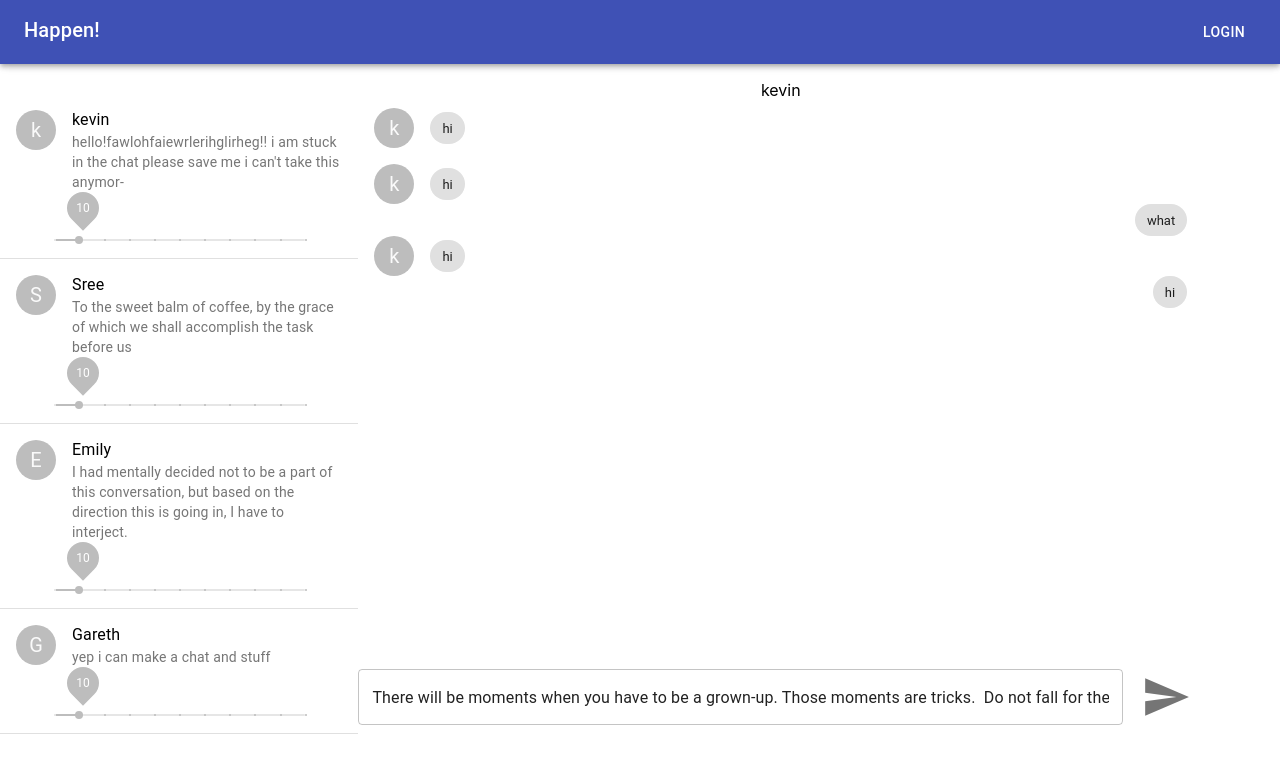
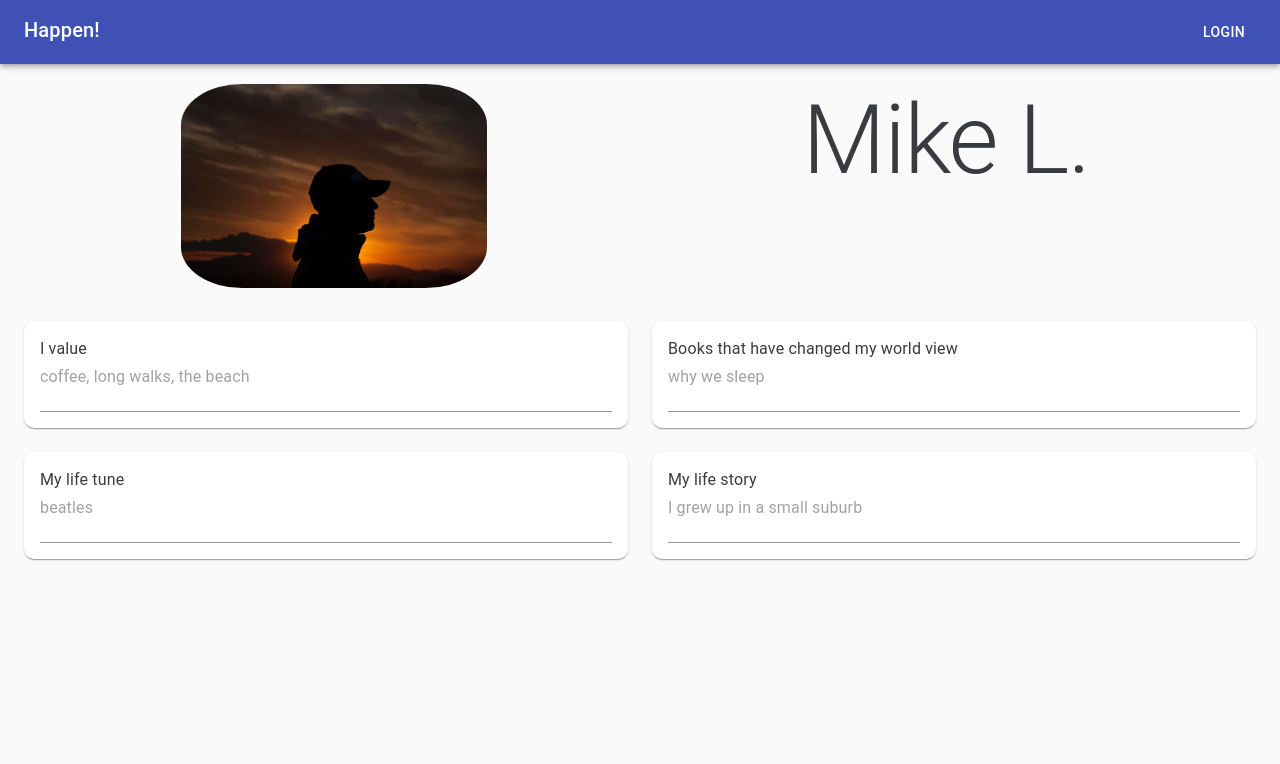
Before and after one commit to SreehariRamMohan/happn-fe, a React (Create React App) app: page / in a window 1280 px wide. Shown: the top 764 px of the page. Built offline with nearby package versions, Linux system fonts and the light colour scheme.

Commit message:
basic profile page

```diff
--- a/src/App.js
+++ b/src/App.js
@@ -4,13 +4,15 @@ import { Button } from '@material-ui/core';
 
 import ChatScreen from './views/ChatScreen';
 import AppHeader from './components/AppHeader';
+import ProfilePage from "./ProfilePage/ProfilePage"
 
 function App() {
   return (
     <div className="App">
       <AppHeader />
       <div style={{marginTop: "10vh"}}>
-        <ChatScreen />
+        <ProfilePage />
+        {/* <ChatScreen /> */}
       </div>
     </div>
   );
--- /dev/null
+++ b/src/ProfilePage/ProfilePage.js
@@ -0,0 +1,130 @@
+import React from 'react';
+import Avatar from '@material-ui/core/Avatar';
+import Button from '@material-ui/core/Button';
+import CssBaseline from '@material-ui/core/CssBaseline';
+import TextField from '@material-ui/core/TextField';
+import Box from '@material-ui/core/Box';
+import Typography from '@material-ui/core/Typography';
+import { makeStyles } from '@material-ui/core/styles';
+import Container from '@material-ui/core/Container';
+import Paper from '@material-ui/core/Paper';
+import Grid from '@material-ui/core/Grid';
+import { withStyles } from "@material-ui/core/styles";
+
+import defaultPhoto from "../res/profile_photo.jpg"
+
+const useStyles = makeStyles((theme) => ({
+  root: {
+    flexGrow: 1,
+  },
+  paper: {
+    padding: theme.spacing(2),
+    textAlign: 'left',
+    color: theme.palette.text.secondary,
+    borderRadius: "10px"
+  },
+  profileItem: {
+    display: 'flex',
+    width: "100%",
+    padding: theme.spacing(2),
+    textAlign: 'center',
+    color: theme.palette.text.secondary,
+  },
+  profilePhoto: {
+      width: "50%",
+      height: "auto",
+      borderRadius: "20%",
+      overflow: "hidden"
+  },
+  cardLayout: {
+      display: "flex",
+      flexDirection: "column",
+      justifyContent: "space-evenly"
+  },
+
+
+}))
+
+const BlackText = withStyles({
+    root: {
+      color: "#3a3b40"
+    }
+  })(Typography)
+
+export default function ProfilePage(props) {
+    const classes = useStyles();
+  return (
+    <>
+        <CssBaseline />
+        <Container component="main" maxWidth="75%">
+        <Grid container spacing={3}>
+
+        <div className={classes.profileItem}>
+            <Grid item xs={6}>
+                <img className={classes.profilePhoto} src={defaultPhoto} alt="Profile Picture" />
+            </Grid>
+            <Grid item xs={6}>
+                <BlackText color={classes.text} variant="h1">Mike L.</BlackText>
+            </Grid>
+        </div>
+
+
+
+
+        <Grid item xs={6}>
+          <Paper className={classes.paper}>
+            <div className={classes.cardLayout}>
+                <BlackText>I value</BlackText>
+                <TextField
+                id="standard-multiline-static"
+                multiline
+                placeholder="coffee, long walks, the beach"
+                rows={2}/>
+            </div>
+          </Paper>
+        </Grid>
+
+        <Grid item xs={6}>
+          <Paper className={classes.paper}>
+            <div className={classes.cardLayout}>
+                <BlackText>Books that have changed my world view</BlackText>
+                <TextField
+                id="standard-multiline-static"
+                multiline
+                placeholder="why we sleep"
+                rows={2}/>
+            </div>
+          </Paper>
+        </Grid>
+
+        <Grid item xs={6}>
+          <Paper className={classes.paper}>
+            <div className={classes.cardLayout}>
+                <BlackText>My life tune</BlackText>
+                <TextField
+                id="standard-multiline-static"
+                multiline
+                placeholder="beatles"
+                rows={2}/>
+            </div>
+          </Paper>
+        </Grid>
+
+        <Grid item xs={6}>
+          <Paper className={classes.paper}>
+            <div className={classes.cardLayout}>
+                <BlackText>My life story</BlackText>
+                <TextField
+                id="standard-multiline-static"
+                multiline
+                placeholder="I grew up in a small suburb"
+                rows={2}/>
+            </div>
+          </Paper>
+        </Grid>
+
+      </Grid>
+        </Container>
+    </>
+  )
+}
--- a/src/index.js
+++ b/src/index.js
@@ -11,8 +11,8 @@ ReactDOM.render(
   <React.StrictMode>
     {
       // <Login />
-      //   <SignUp />
-      //   <Form />
+        // <SignUp />
+        // <Form />
     }
     <App />
   </React.StrictMode>,
```
Also changed, not shown: src/res/profile_photo.jpg (added), 1 other file (tests, documents, lock files or other folders).
